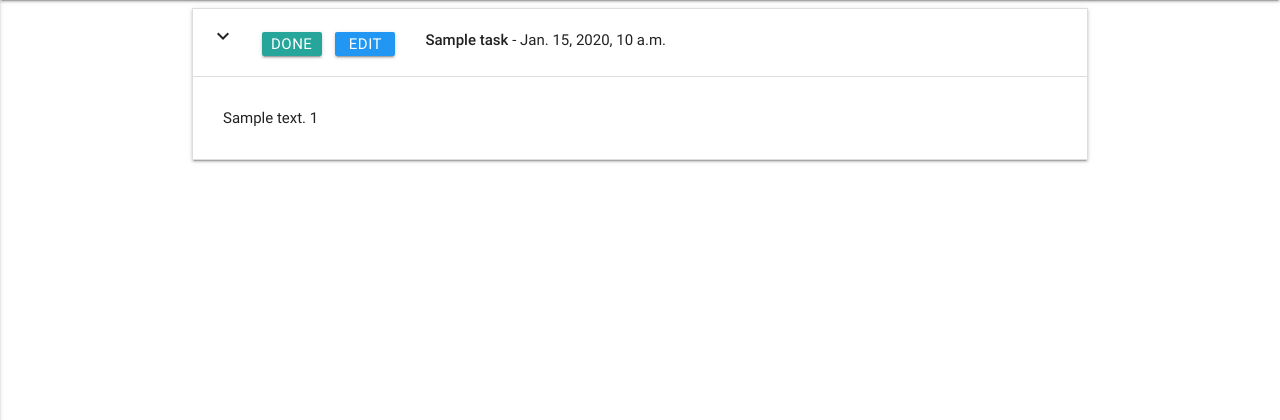
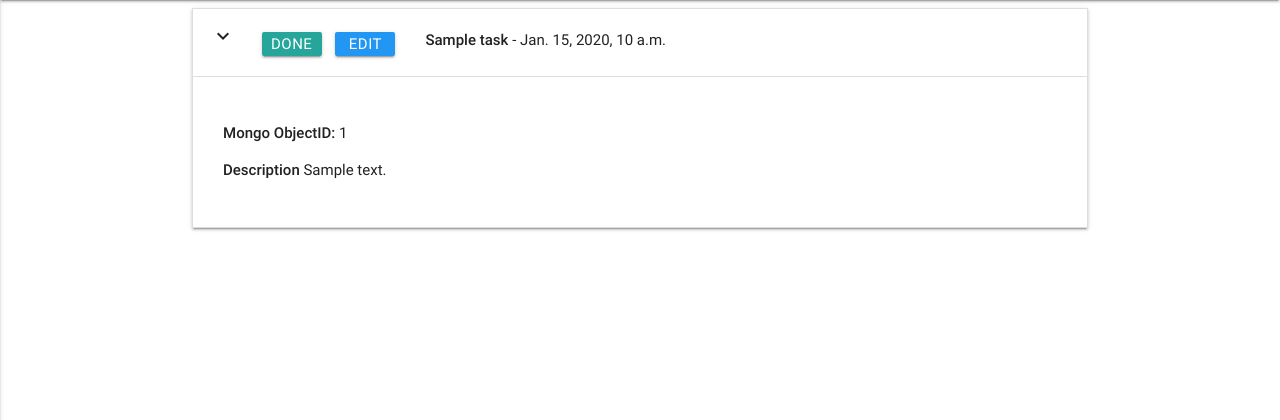
Before and after one commit to ddeveloper72/MyProjectEnvt, a Django app: page /noSQL_CRUD/get_tasks in a window 1280 px wide, after a click that opens the changed part. Shown: the part 64-484 px from the top of the page. Run offline with Django 4.2, Linux system fonts and the light colour scheme; tables that the repository leaves empty hold one stand-in row (values such as "Sample post"); a database or web service that is not in the repository returns one stand-in record (values such as "Sample title").

Commit message:
moved mogo task id for demo purposes

```diff
--- a/NoSQLCRUD/templates/tasks.html
+++ b/NoSQLCRUD/templates/tasks.html
@@ -19,7 +19,8 @@
             </div>
         </div>
         <div class="collapsible-body">
-            <span>{{task.task_description}} {{ task|mongo_id }}</span>
+            <p><strong>Mongo ObjectID: </strong>{{ task|mongo_id }}</p>
+            <p><strong>Description</strong> {{task.task_description}}</p>
         </div>
     </li>
     {% endfor %}
```
